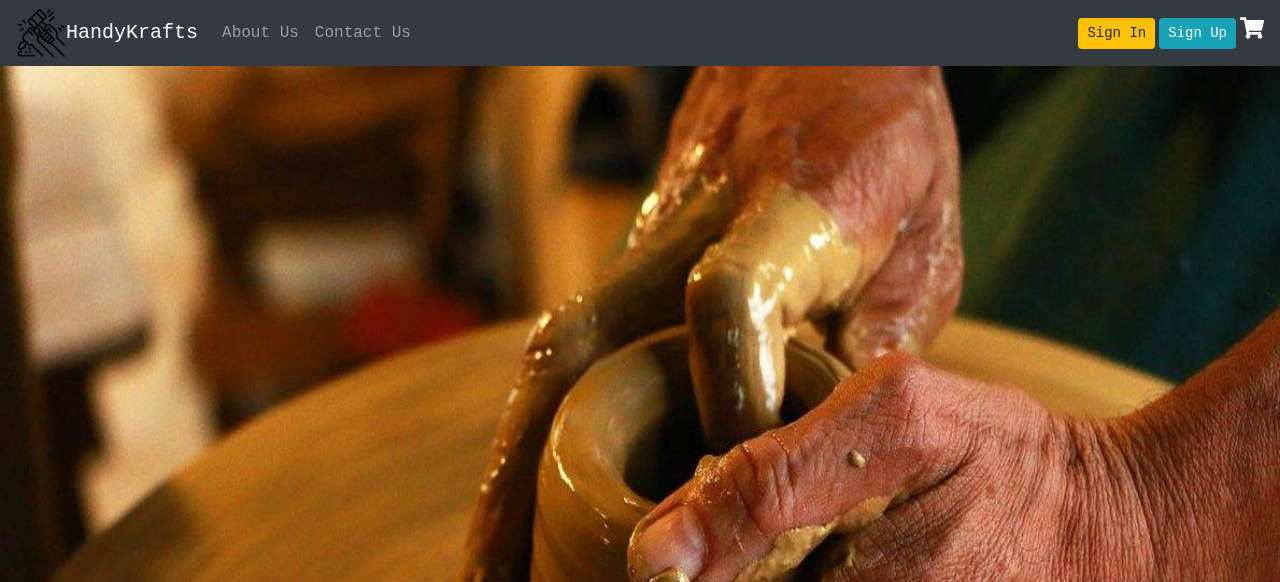
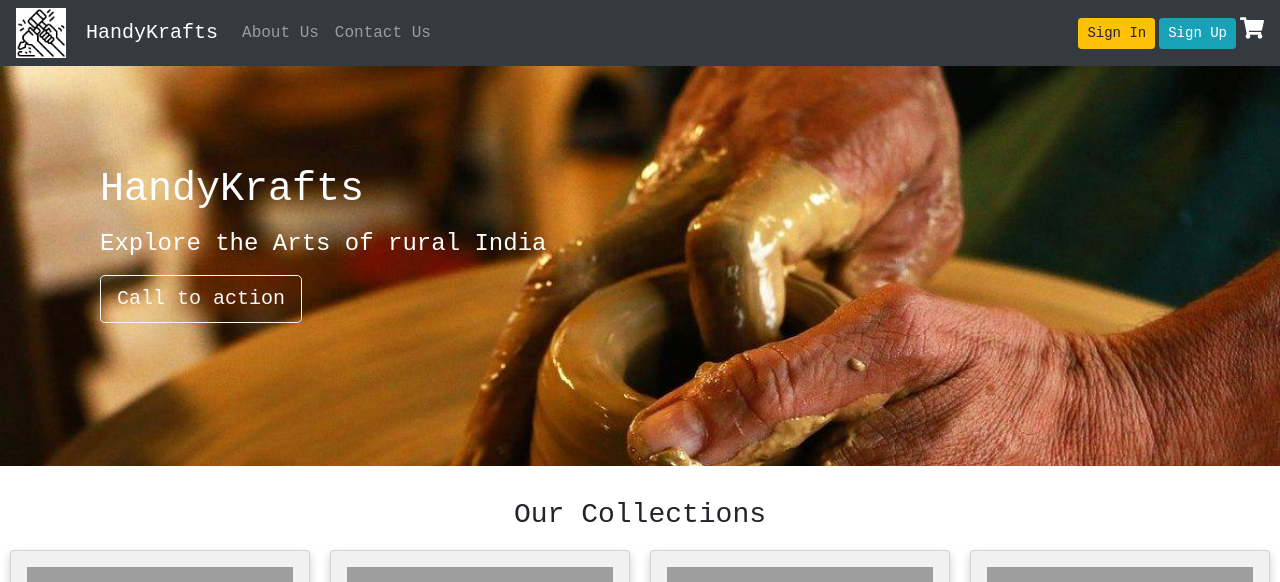
Before and after one commit to ashishmeher216/handykrafts-frontend, a React (Create React App) app: page / in a window 1280 px wide. Shown: the top 582 px of the page. Built offline with nearby package versions, Linux system fonts and the light colour scheme; grey boxes are pictures that could not be loaded.

Commit message:
Jumbotron in homepage, brand logo background

```diff
--- /dev/null
+++ b/src/components/Carousel.js
@@ -0,0 +1,15 @@
+import React from 'react'
+import carousel from '../images/home-carousel.jpg'
+const Carousel = () => {
+    return (
+        <div id="carousel" className="jumbotron" style={{ backgroundImage: `url(${carousel})`, backgroundRepeat: 'no-repeat', backgroundSize: 'cover',borderRadius: 0 }}>
+            <div className="text-white">
+                <h1 className="mb-3">HandyKrafts</h1>
+                <h4 className="mb-3">Explore the Arts of rural India</h4>
+                <a className="btn btn-outline-light btn-lg" href="#!" role="button">Call to action</a>
+            </div>
+        </div>
+    )
+}
+
+export default Carousel
--- a/src/components/Header.js
+++ b/src/components/Header.js
@@ -18,7 +18,7 @@ function Header() {
   return (
     <>
       <nav className="navbar navbar-expand-md bg-dark navbar-dark">
-        <img className='logo-img' src={image} alt="Brand Logo"/>
+        <img className='logo-img' src={image} alt="Brand Logo" style={{backgroundColor:'white',marginRight:"20px"}}/>
         {/* Brand */}
         <Link to='/'>
           <a className="navbar-brand" href="">
--- a/src/containers/Home.js
+++ b/src/containers/Home.js
@@ -1,6 +1,7 @@
 import React from 'react'
 import Card from '../components/Card'
-import carousel from '../images/home-carousel.jpg'
+import Carousel from '../components/Carousel'
+
 function Home() {
 
     const categories = [
@@ -26,15 +27,18 @@ function Home() {
         },
     ]
     return (
-        <div>
-            <img src={carousel} alt="Home Carousel" id="carousel"/>
-            <h3 id="heading">Our Collections</h3>
+<>
+        <Carousel/>
+
+            <div>
+            <h3 className="text-center">Our Collections</h3>
             <div className="flexColRow">
                 {
                     categories.map(item => <Card key={item.id} name={item.name} description={item.description}/>)
                 }
             </div>
         </div>
+</>
     )
 }
 
--- a/src/index.css
+++ b/src/index.css
@@ -147,8 +147,15 @@ hr {
 }
 
 #carousel {
-  height:125vh;
-  width:100vw;
+  padding:100px;
+  height:400px;
+  width:100%;
+}
+.welcome {
+  position: relative;
+  top:-500px;
+  text-align: center;
+  color: white;
 }
 
 @media only screen and (max-width: 600px) {
@@ -156,6 +163,7 @@ hr {
     flex-direction: column;
   }
   #carousel {
+    padding:30px;
     height:50vh;
     width:100vw;
   }
```
